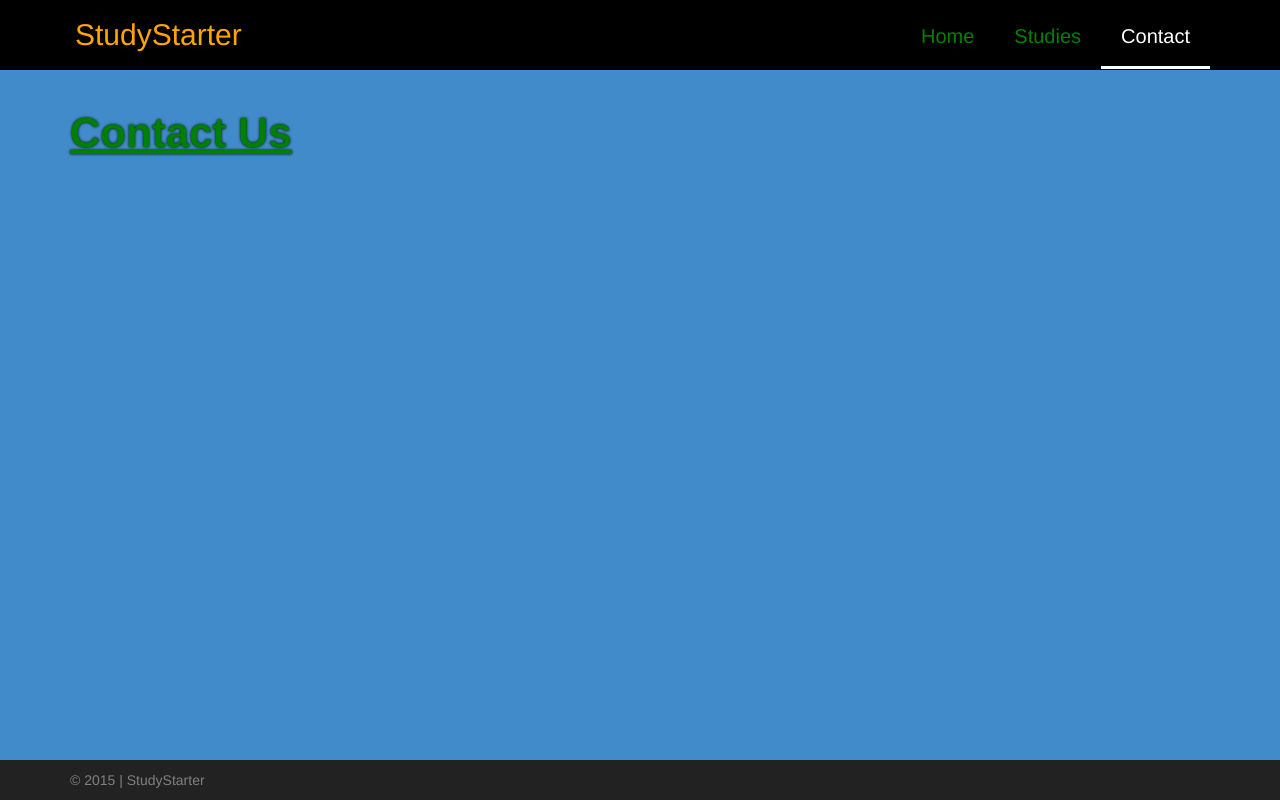
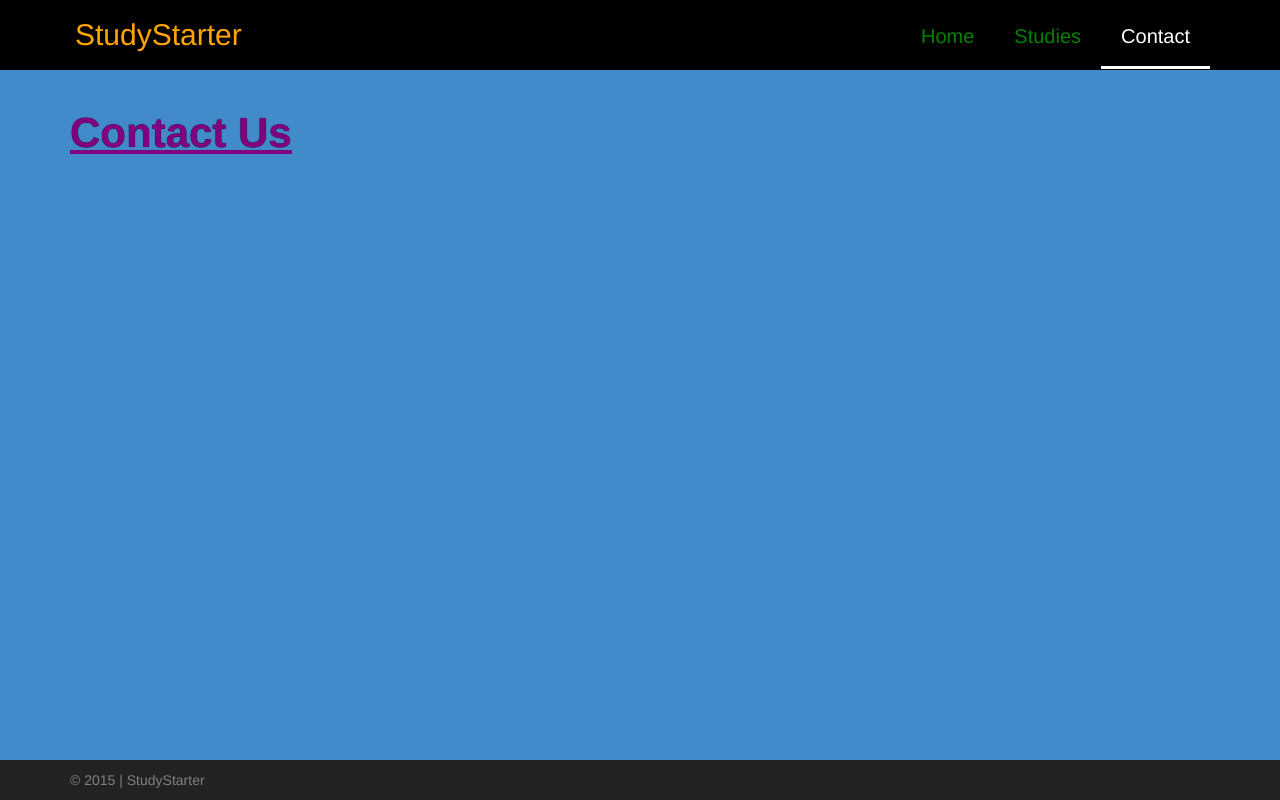
Before and after one commit to bcaldwell/studystarter, a website: page public/contact.html in a window 1280 px wide. Drawn offline with nearby package versions, Linux system fonts and the light colour scheme; some packages are replaced by stand-ins of ours; files that its build step writes are made by us from their sources; a script that the page names is missing.

Commit message:
Changed styling

```diff
--- a/public/css/style.css
+++ b/public/css/style.css
@@ -45,11 +45,11 @@ body nav.navbar-custom div.container a:hover {
 }
 
 h1.main-title {
-	color: green;
+	color: purple;
 	text-decoration: underline;
 	font-size: 42px;
 	font-weight: bold;
-	text-shadow: 0px 0px 3px black;
+	text-shadow: 0px 0px 1px black;
 	margin-bottom: 30px;
 }
 
@@ -59,7 +59,7 @@ div.sponsored-study {
 	border-radius: 5px;
 	box-shadow: 5px 5px 10px black;
 	margin: 5px;
-	padding: 5px;
+	padding: 10px;
 }
 
 div.sponsored-study:hover {
```
